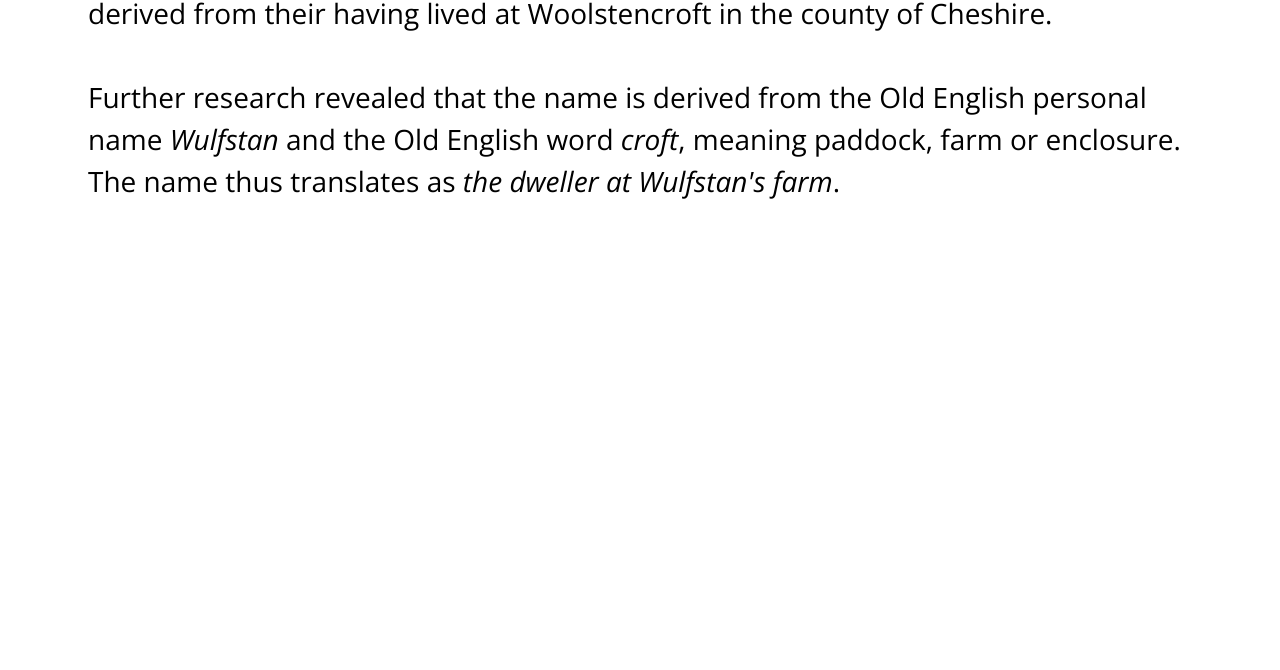
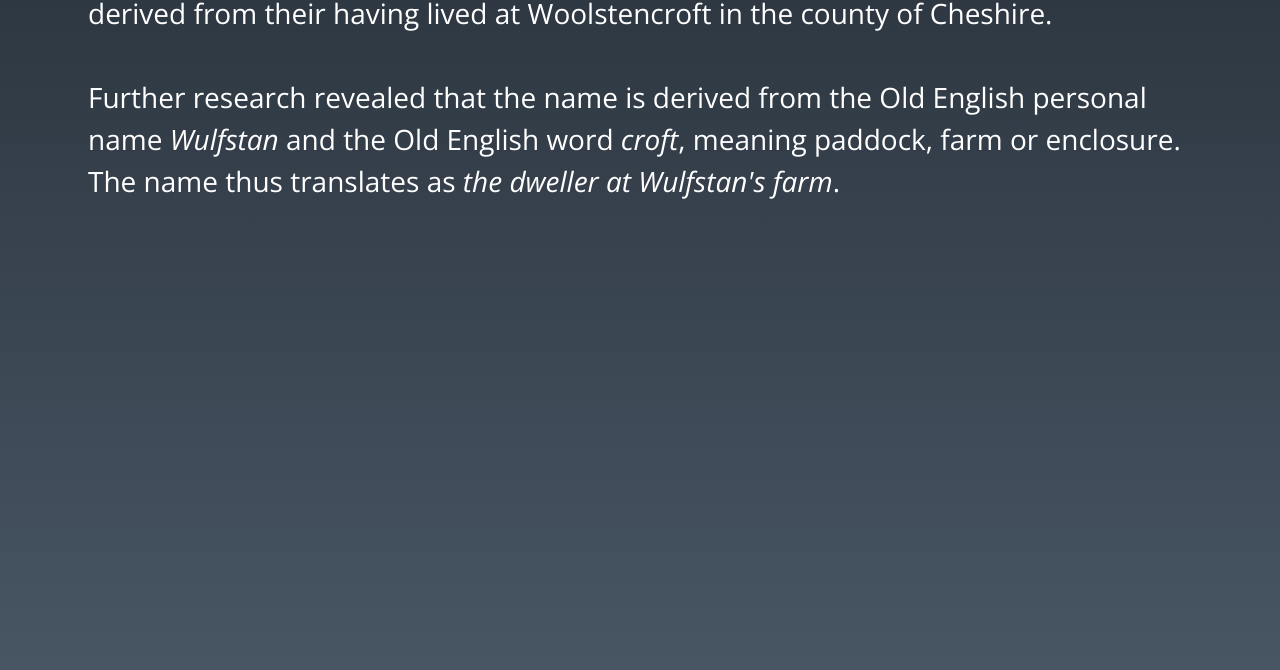
Before and after one commit to fusionfox/woolstencroft, a plain HTML site: page index.html in a window 1280 px wide. Shown: the part 130-800 px from the top of the page. Drawn offline with nearby package versions, Linux system fonts and the light colour scheme.

Commit message:
Gradient background

```diff
--- a/main.css
+++ b/main.css
@@ -1,6 +1,15 @@
+html {
+  height: 100%; /* Fix for Firefox */
+}
+
+body {
+  background: linear-gradient(#29323c, #485563);
+}
+
 p {
   font-family: 'Open Sans', sans-serif;
   font-size: 28px;
+  color: white;
   margin: 80px;
   line-height: 1.5;
 }
```
